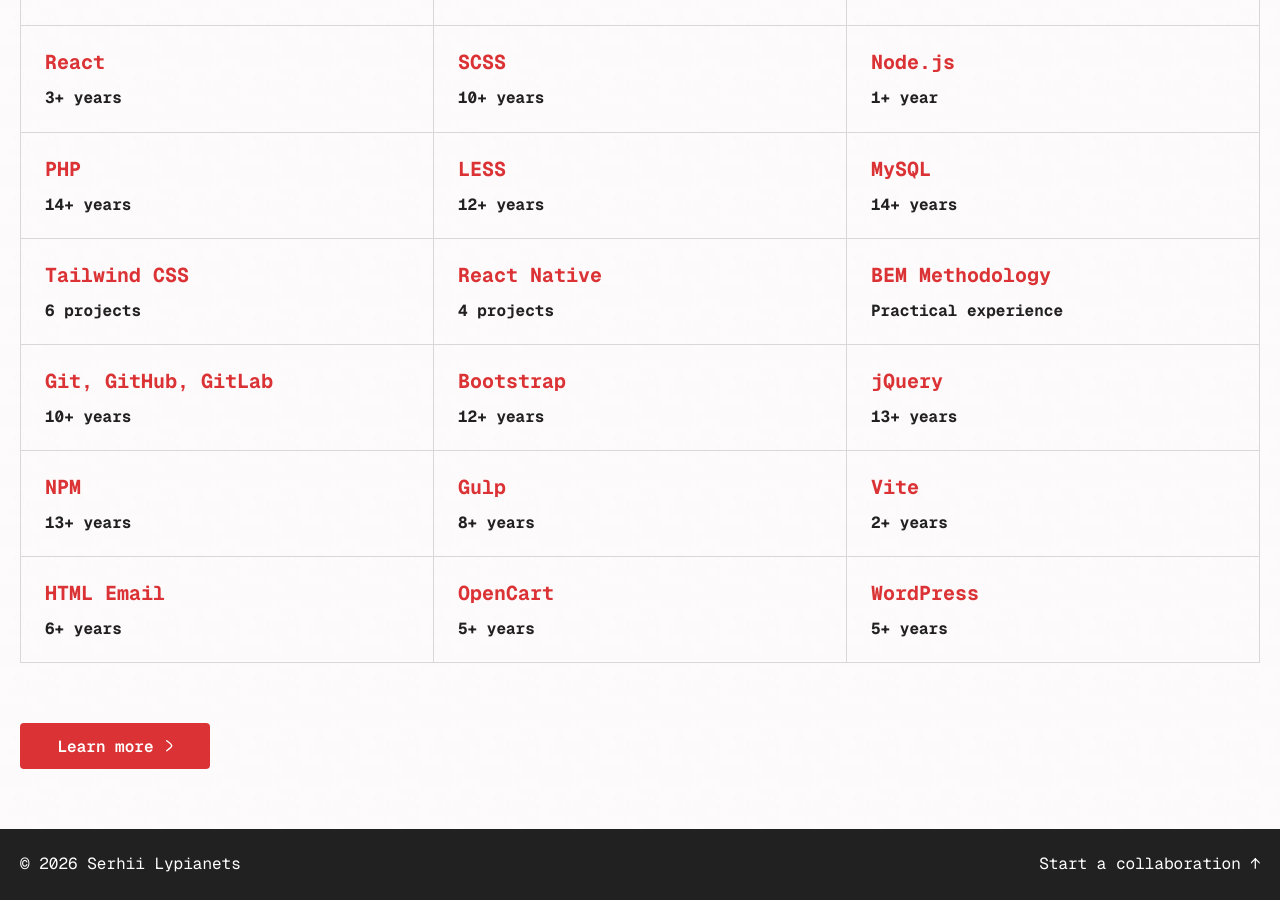
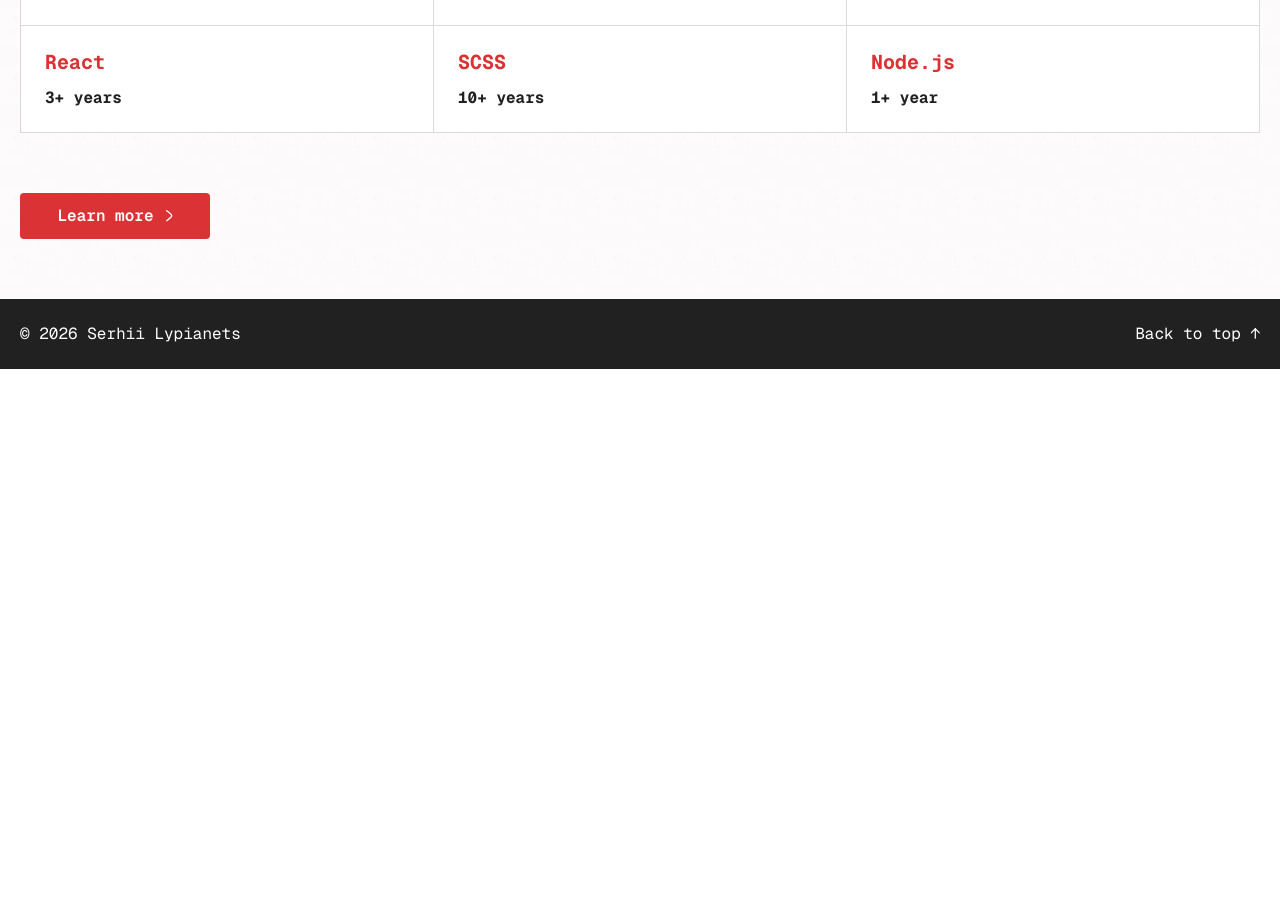
Before and after one commit to SeryogaGitHub/resume-2.0, a Vue app in the folder frontend/: page / in a window 1280 px wide. Shown: the part 4780-5680 px from the top of the page. After the commit the page ends 5149 px from the top, so only its background shows below. Built offline with nearby package versions, Linux system fonts and the light colour scheme.

Commit message:
change go-to-top name, change length skills

```diff
--- a/frontend/src/assets/scss/components/index-page/_skills-section.scss
+++ b/frontend/src/assets/scss/components/index-page/_skills-section.scss
@@ -144,6 +144,9 @@
     .item{
       display: flex;
       flex-direction: column;
+      position: sticky;
+      top: 40px;
+      background: white;
     }
 
     .detail{
--- a/frontend/src/components/BaseList.vue
+++ b/frontend/src/components/BaseList.vue
@@ -1,16 +1,26 @@
 <script setup>
-defineProps({
+import {computed} from "vue";
+
+const props = defineProps({
   items: {
     type: Array,
     required: true
+  },
+  count: {
+    type: Number,
+    default: null
   }
+});
+
+const visibleItems = computed(() => {
+  return props.count ? props.items.slice(0, props.count) : props.items;
 });
 </script>
 
 <template>
   <ul class="list">
     <li
-        v-for="item in items"
+        v-for="item in visibleItems"
         :key="item.id"
         class="item"
     >
--- a/frontend/src/components/Footer.vue
+++ b/frontend/src/components/Footer.vue
@@ -35,7 +35,7 @@ const localizedFooter = computed(() => ({
             href="#"
             class="back-to-top"
         >
-          <span>{{ buttons.startCollaboration[locale] }}</span> ↑
+          <span>{{ buttons.backToTop[locale] }}</span> ↑
         </a>
 
       </div>
--- a/frontend/src/components/home/SkillsSection.vue
+++ b/frontend/src/components/home/SkillsSection.vue
@@ -51,7 +51,7 @@ const localizedSkills = computed(() =>
         }}
       </h2>
 
-      <BaseList :items="localizedSkills">
+      <BaseList :items="localizedSkills" :count="6">
         <template #default="{ item }">
           <div class="skill-detail">
             <h4>{{ item.name }}</h4>
```
